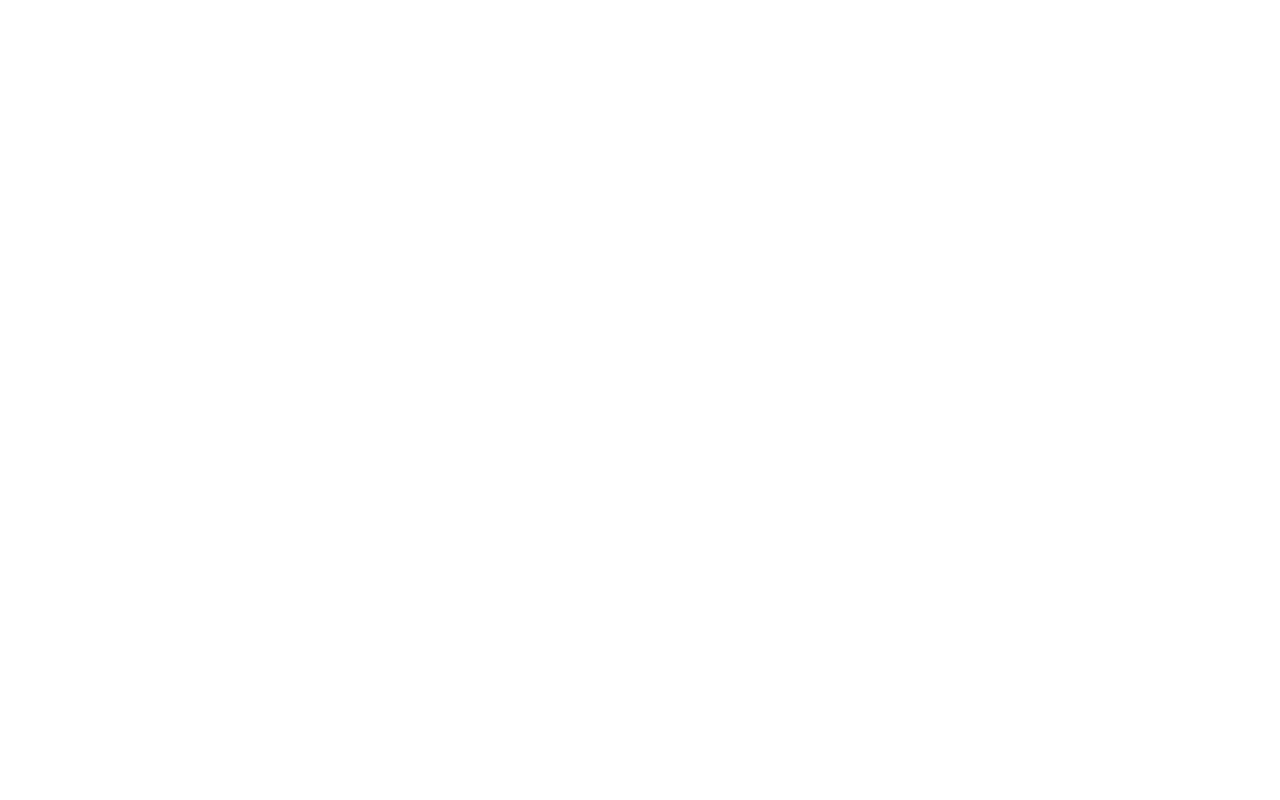
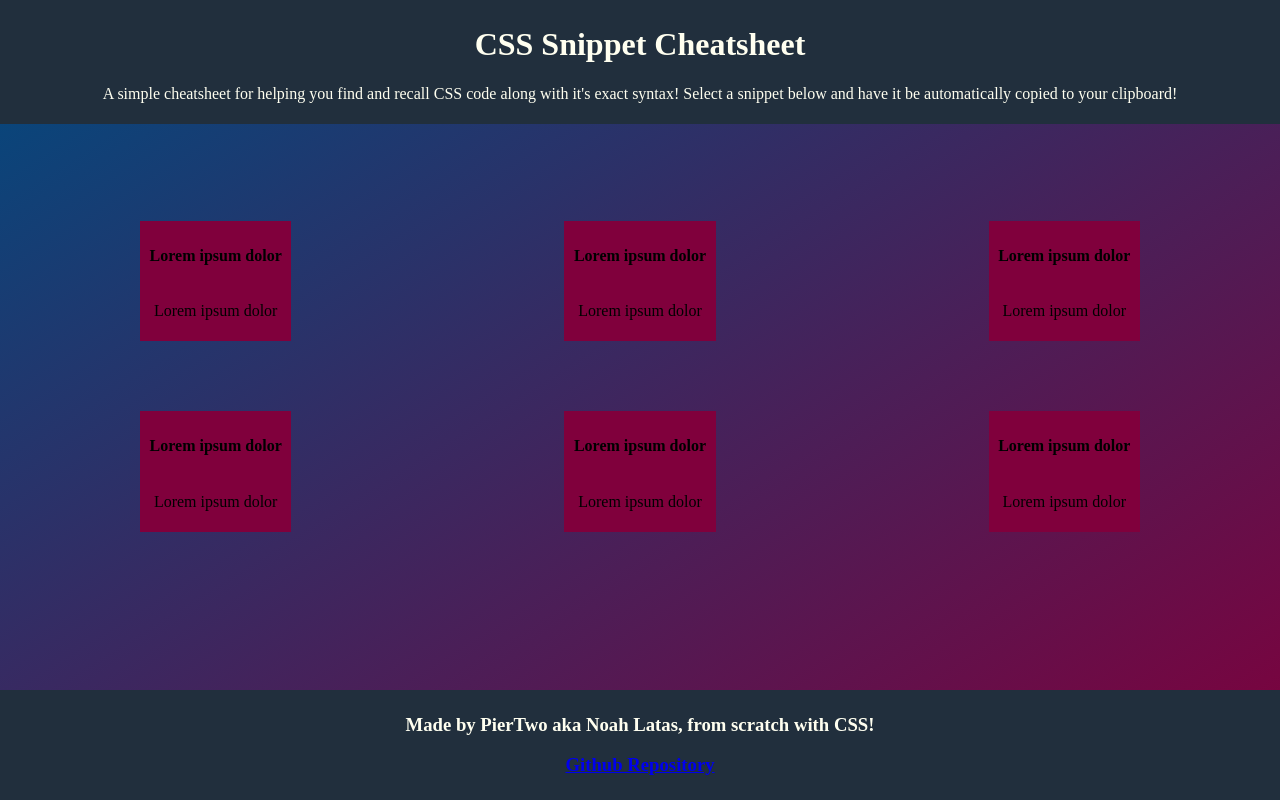
Before and after one commit to PierTwo/CSS-Snippet-Cheat-Sheet, a plain HTML site: page index.html in a window 1280 px wide. Drawn offline with Linux system fonts and the light colour scheme.

Commit message:
basic html and css layout with placeholder boxes

```diff
--- a/assets/css/reset.css
+++ b/assets/css/reset.css
@@ -0,0 +1,5 @@
+html,
+body {
+    margin: 0;
+    padding: 0;
+}
--- /dev/null
+++ b/assets/css/style.css
@@ -0,0 +1,61 @@
+:root {
+    --ivory: ivory;
+}
+
+html,
+body {
+    background-image: linear-gradient(to bottom right, hsl(205, 100%, 25%), hsl(332, 100%, 25%));
+    height: 100%;
+    display: flex;
+    flex-direction: column;
+}
+
+
+#header,
+#footer {
+    color: var(--ivory);
+    background-color: #212F3D;
+    width: 100%;
+    padding: 5px 0 5px 0;
+    text-align: center;
+}
+
+header {
+    margin-bottom: 0;
+}
+
+.flex-row {
+    display: flex;
+    flex-flow: row wrap;
+    margin: auto;
+}
+
+.flex-column {
+    display: flex;
+    justify-content: center;
+    flex: 0 0 100%;
+    max-width: 100%;
+}
+
+.code-card {
+    display: flex;
+    flex-direction: column;
+    align-items: center;
+    background-color: hsl(332, 100%, 25%);
+    margin: 35px;
+    padding: 5px;
+}
+
+footer {
+    margin-top: auto;
+}
+
+@media screen and (min-width: 992px) {
+    .flex-column {
+        flex: 0 0 33.333%;
+    }
+
+    .code-card {
+        min-width: 33.333%;
+    }
+}
--- a/index.html
+++ b/index.html
@@ -5,7 +5,58 @@
     <title>CSS Snippet Cheat Sheet</title>
     <meta charset="UTF-8">
     <link rel="stylesheet" type="text/css" href="./assets/css/reset.css">
-    <link rel="stylesheet" type="text/css" href="./assets/css/stylesheet.css">
+    <link rel="stylesheet" type="text/css" href="./assets/css/style.css">
 </head>
 
+<body>
+    <header id="header">
+        <h1>CSS Snippet Cheatsheet</h1>
+        <p>A simple cheatsheet for helping you find and recall CSS code along with it's exact syntax! Select a snippet
+            below and have it be automatically copied to your clipboard!</p>
+    </header>
+    <section class="flex-row">
+        <div class="flex-column">
+            <div class="code-card">
+                <h4>Lorem ipsum dolor</h4>
+                <p>Lorem ipsum dolor</p>
+            </div>
+        </div>
+        <div class="flex-column">
+            <div class="code-card">
+                <h4>Lorem ipsum dolor</h4>
+                <p>Lorem ipsum dolor</p>
+            </div>
+        </div>
+        <div class="flex-column">
+            <div class="code-card">
+                <h4>Lorem ipsum dolor</h4>
+                <p>Lorem ipsum dolor</p>
+            </div>
+        </div>
+        <div class="flex-column">
+            <div class="code-card">
+                <h4>Lorem ipsum dolor</h4>
+                <p>Lorem ipsum dolor</p>
+            </div>
+        </div>
+        <div class="flex-column">
+            <div class="code-card">
+                <h4>Lorem ipsum dolor</h4>
+                <p>Lorem ipsum dolor</p>
+            </div>
+        </div>
+        <div class="flex-column">
+            <div class="code-card">
+                <h4>Lorem ipsum dolor</h4>
+                <p>Lorem ipsum dolor</p>
+            </div>
+        </div>
+    </section>
+    <footer id="footer">
+        <h3>Made by PierTwo aka Noah Latas, from scratch with CSS!</h3>
+        <h3><a href="https://github.com/PierTwo/CSS-Snippet-Cheat-Sheet" target="_blank">Github
+                Repository</a></h3>
+    </footer>
+</body>
+
 </html>
```
Also changed, not shown: assets/css/stylesheet.css (deleted).
